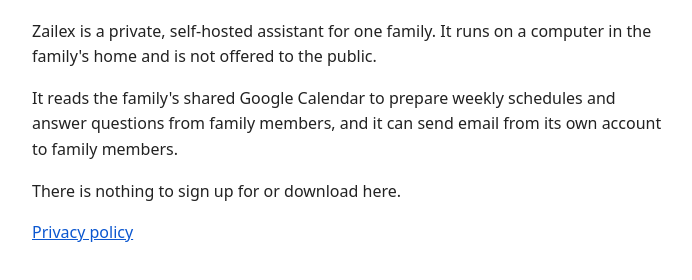
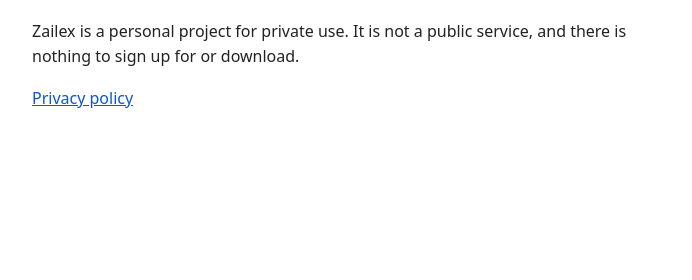
Before and after one commit to limingzhao/limingzhao.github.io, a plain HTML site: page zailex/index.html in a window 1280 px wide. Shown: the part 102-382 px from the top of the page, without its empty margins (288-980 px from the left). Drawn offline with Linux system fonts and the light colour scheme.

Commit message:
Update description of Zailex project

```diff
--- a/zailex/index.html
+++ b/zailex/index.html
@@ -8,9 +8,7 @@
 </head>
 <body>
 <h1>Zailex</h1>
-<p>Zailex is a private, self-hosted assistant for one family. It runs on a computer in the family's home and is not offered to the public.</p>
-<p>It reads the family's shared Google Calendar to prepare weekly schedules and answer questions from family members, and it can send email from its own account to family members.</p>
-<p>There is nothing to sign up for or download here.</p>
+<p>Zailex is a personal project for private use. It is not a public service, and there is nothing to sign up for or download.</p>
 <p><a href="privacy.html">Privacy policy</a></p>
 </body>
 </html>
```
